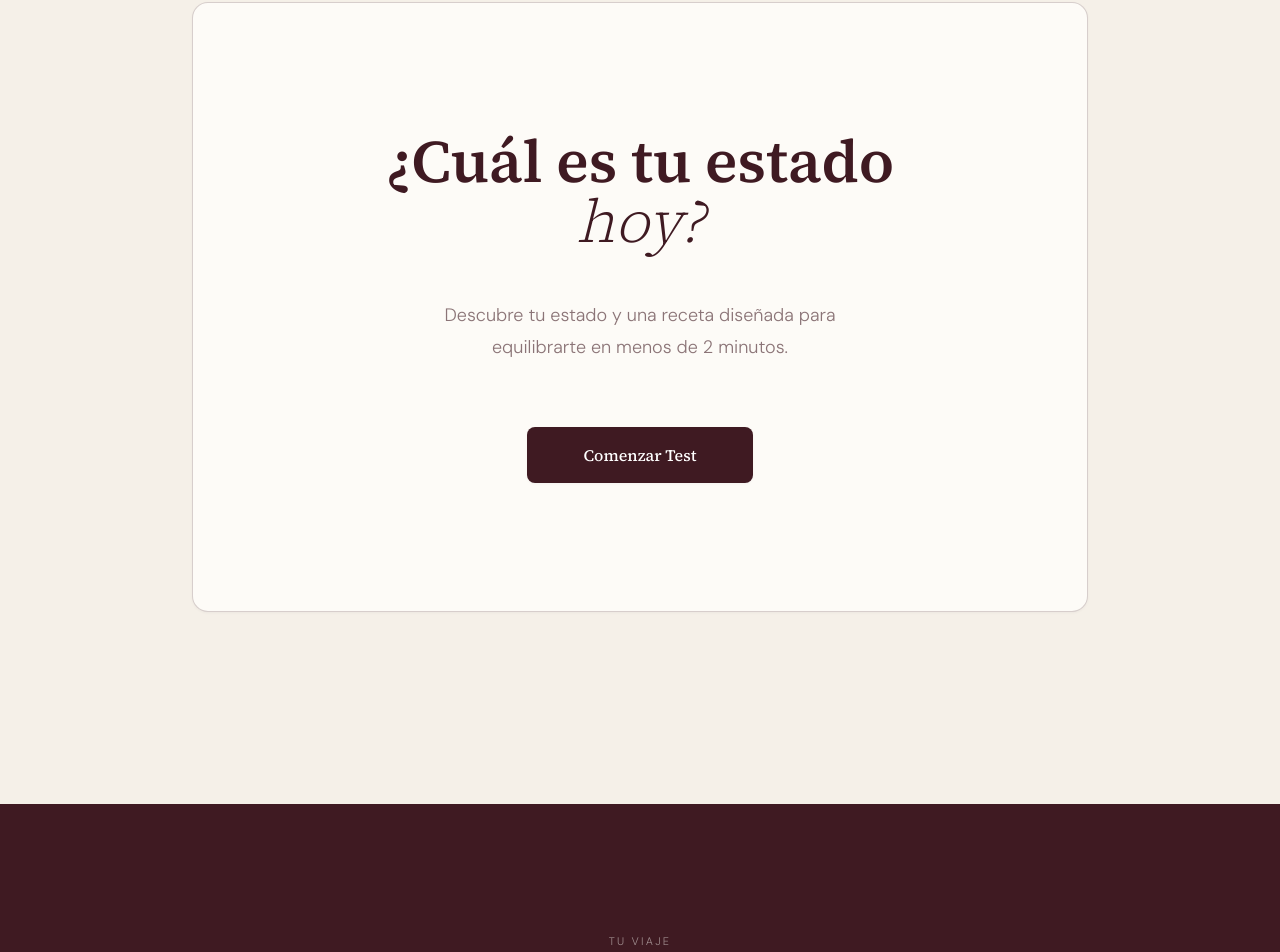
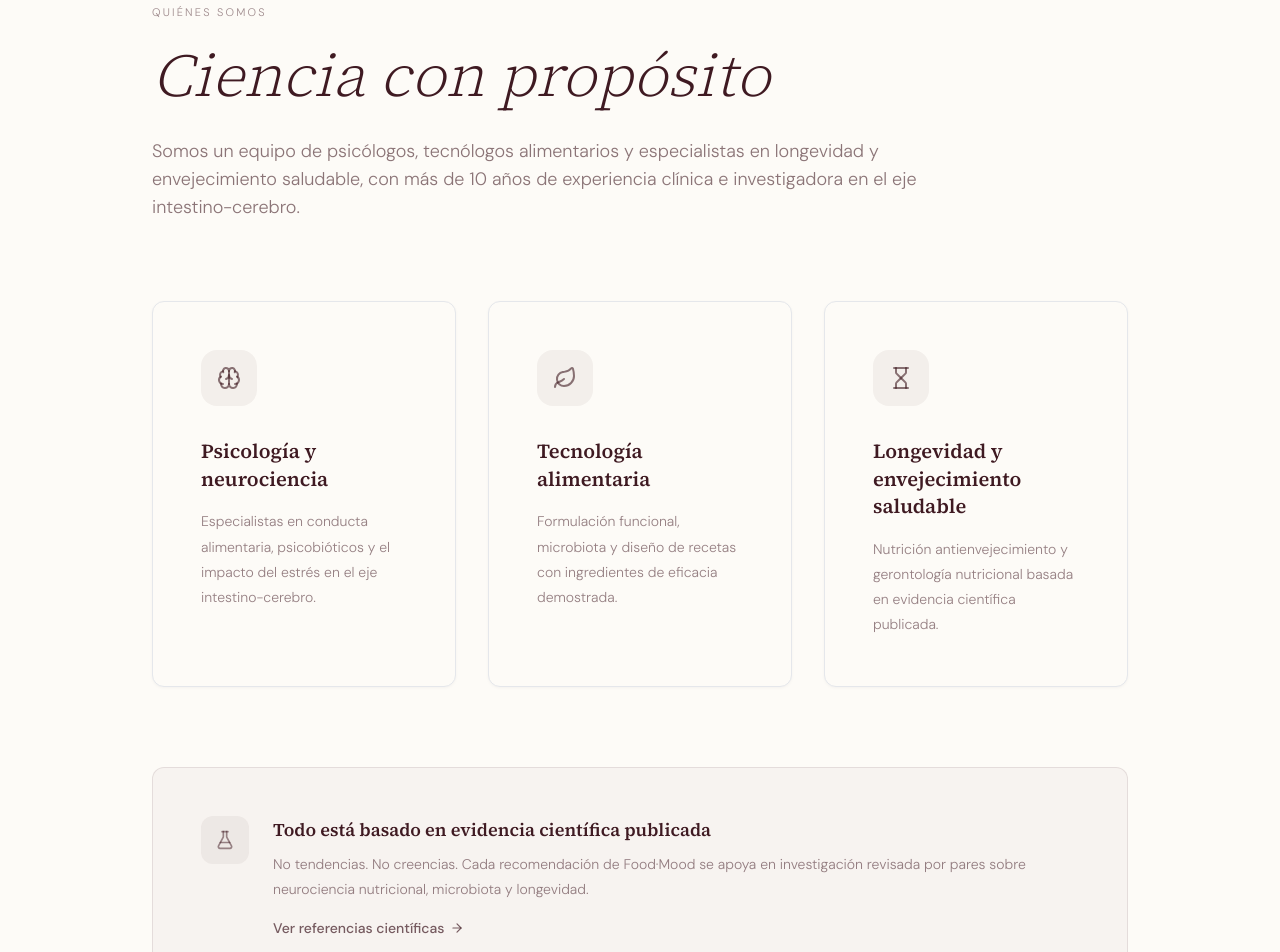
Before and after one commit to coachberlin-netizen/food-mood-app, a Next.js app: page / in a window 1280 px wide. Shown: the part 6620-7572 px from the top of the page. Built offline with nearby package versions, Linux system fonts and the light colour scheme.

Commit message:
feat: Quienes Somos section - 3 pillar cards, evidence block, left-aligned header

```diff
--- a/src/app/page.tsx
+++ b/src/app/page.tsx
@@ -6,7 +6,7 @@ import { Button } from "@/components/ui/Button"
 
 
 import { moods } from "@/data/moods"
-import { ArrowRight, BookOpen, Mail, Send } from "lucide-react"
+import { ArrowRight, BookOpen, Mail, Send, Brain, Leaf, Hourglass, FlaskConical } from "lucide-react"
 import { useRef, useState } from "react"
 
 export default function Home() {
@@ -313,6 +313,78 @@ export default function Home() {
         </div>
       </section>
 
+      {/* 4.75 QUIÉNES SOMOS */}
+      <section className="py-32 md:py-48 bg-cream border-t border-aubergine-dark/10">
+        <div className="max-w-5xl mx-auto px-6">
+          {/* Header — left aligned */}
+          <motion.div
+            initial="hidden" whileInView="visible" viewport={{ once: true }} variants={fadeIn}
+            className="mb-20"
+          >
+            <h2 className="text-[11px] font-sans tracking-[0.2em] uppercase text-aubergine-dark/50 mb-6">Quiénes Somos</h2>
+            <h3 className="text-4xl md:text-6xl font-serif italic text-aubergine-dark mb-8 leading-[1.2]">Ciencia con propósito</h3>
+            <p className="text-base md:text-lg text-aubergine-dark/60 font-light leading-[1.8] max-w-3xl">
+              Somos un equipo de psicólogos, tecnólogos alimentarios y especialistas en longevidad y envejecimiento saludable, con más de 10 años de experiencia clínica e investigadora en el eje intestino-cerebro.
+            </p>
+          </motion.div>
+
+          {/* 3 Pillar Cards */}
+          <div className="grid md:grid-cols-3 gap-8 mb-20">
+            {[
+              {
+                icon: Brain,
+                title: "Psicología y neurociencia",
+                text: "Especialistas en conducta alimentaria, psicobióticos y el impacto del estrés en el eje intestino-cerebro."
+              },
+              {
+                icon: Leaf,
+                title: "Tecnología alimentaria",
+                text: "Formulación funcional, microbiota y diseño de recetas con ingredientes de eficacia demostrada."
+              },
+              {
+                icon: Hourglass,
+                title: "Longevidad y envejecimiento saludable",
+                text: "Nutrición antienvejecimiento y gerontología nutricional basada en evidencia científica publicada."
+              }
+            ].map((pillar, i) => (
+              <motion.div
+                key={i}
+                initial="hidden" whileInView="visible" viewport={{ once: true }} variants={fadeIn}
+                transition={{ delay: i * 0.12 }}
+                className="bg-cream rounded-xl shadow-luxury hover:shadow-luxury-hover border border-aubergine-dark/8 p-10 md:p-12 transition-all duration-300 group"
+              >
+                <div className="w-14 h-14 rounded-2xl bg-aubergine-dark/5 flex items-center justify-center mb-8 group-hover:bg-aubergine-dark/10 transition-colors duration-300">
+                  <pillar.icon className="w-6 h-6 text-aubergine-dark/60" />
+                </div>
+                <h4 className="font-serif text-xl font-semibold text-aubergine-dark mb-4 leading-snug">{pillar.title}</h4>
+                <p className="text-aubergine-dark/55 text-sm leading-[1.8] font-light">{pillar.text}</p>
+              </motion.div>
+            ))}
+          </div>
+
+          {/* Evidence block */}
+          <motion.div
+            initial="hidden" whileInView="visible" viewport={{ once: true }} variants={fadeIn}
+            className="rounded-xl bg-aubergine-dark/[0.03] border border-aubergine-dark/10 p-10 md:p-12 flex gap-6 items-start"
+          >
+            <div className="w-12 h-12 rounded-xl bg-aubergine-dark/5 flex items-center justify-center shrink-0">
+              <FlaskConical className="w-5 h-5 text-aubergine-dark/50" />
+            </div>
+            <div>
+              <h4 className="font-serif text-lg font-semibold text-aubergine-dark mb-2">
+                Todo está basado en evidencia científica publicada
+              </h4>
+              <p className="text-aubergine-dark/55 text-sm leading-[1.8] font-light mb-3">
+                No tendencias. No creencias. Cada recomendación de Food·Mood se apoya en investigación revisada por pares sobre neurociencia nutricional, microbiota y longevidad.
+              </p>
+              <a href="#referencias" className="text-sm font-medium text-aubergine-dark/70 hover:text-aubergine-dark transition-colors inline-flex items-center gap-1.5">
+                Ver referencias científicas <ArrowRight className="w-3.5 h-3.5" />
+              </a>
+            </div>
+          </motion.div>
+        </div>
+      </section>
+
       {/* 5. CTA FINAL */}
       <section className="py-32 md:py-48 px-6 bg-[var(--background)]">
         <motion.div
```
